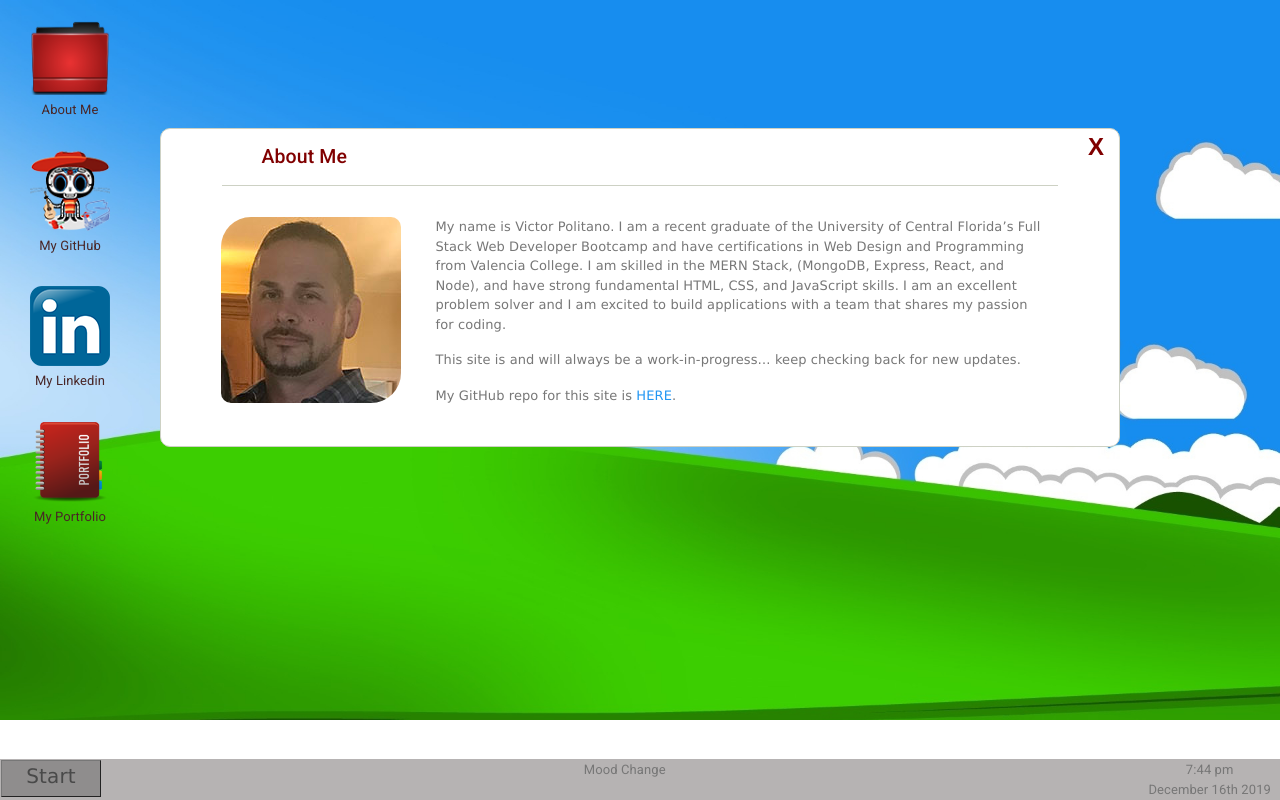
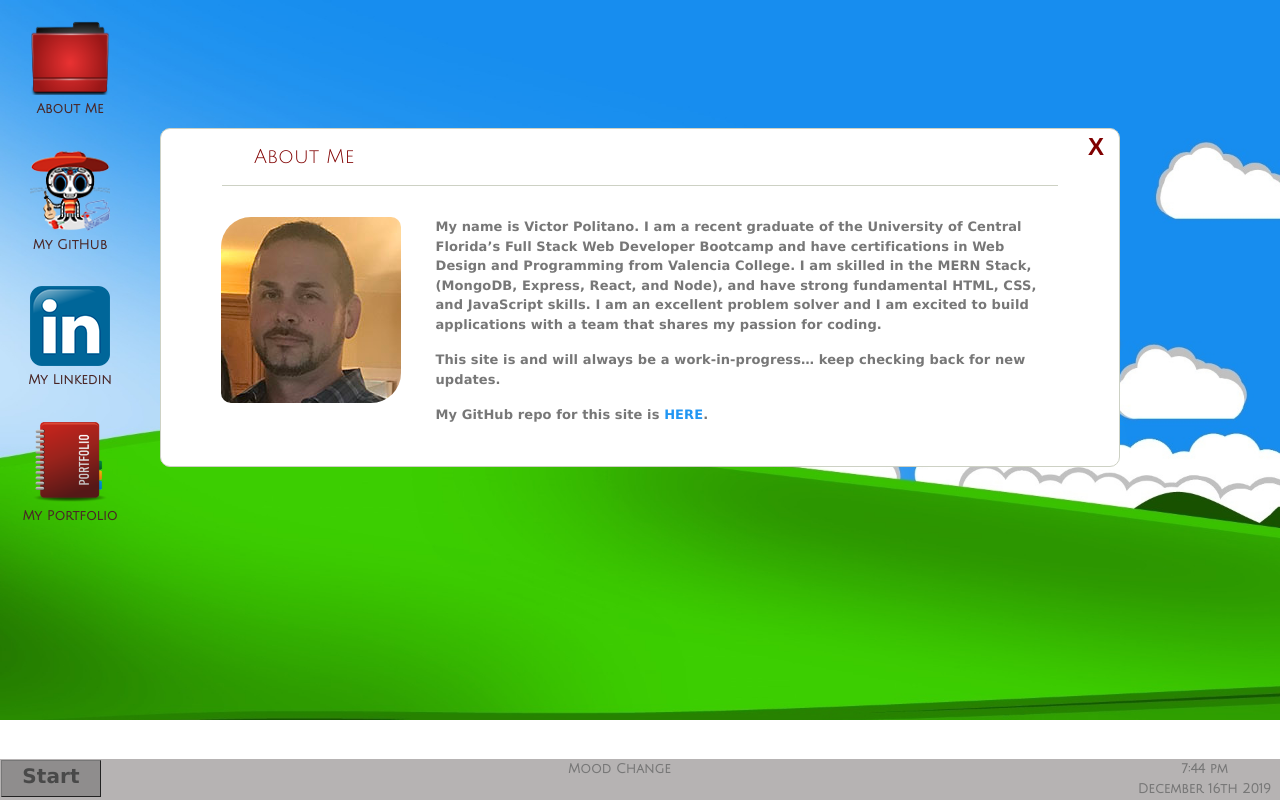
Before and after one commit to viant3/reactportfolio, a React (Create React App) app in the folder client/: page / in a window 1280 px wide. Built offline with nearby package versions, Linux system fonts and the light colour scheme.

Commit message:
font change added to style2

```diff
--- a/client/public/index.html
+++ b/client/public/index.html
@@ -9,6 +9,7 @@
     <link rel="stylesheet" href="https://cdnjs.cloudflare.com/ajax/libs/bootswatch/4.0.0/materia/bootstrap.min.css"/>
 
     <link href="https://fonts.googleapis.com/css?family=Julius+Sans+One&display=swap" rel="stylesheet">
+
     <link rel="shortcut icon" href="v.png" />
     <!--
       manifest.json provides metadata used when your web app is installed on a
--- a/client/src/pages/style.css
+++ b/client/src/pages/style.css
@@ -1,6 +1,6 @@
 body {
   background-color: #CDD1C4;
-    font-family: 'Julius Sans One', sans-serif;
+  font-family: 'Open Sans', sans-serif;
     font-weight: bolder;
   }
 
--- a/client/src/pages/style2.css
+++ b/client/src/pages/style2.css
@@ -1,3 +1,8 @@
+body {
+    font-family: 'Julius Sans One', sans-serif;
+      font-weight: bolder;
+    }
+
 .windows {
     font: "MS Sans Serif";
     background: url("./images/winbg.jpg");
```
